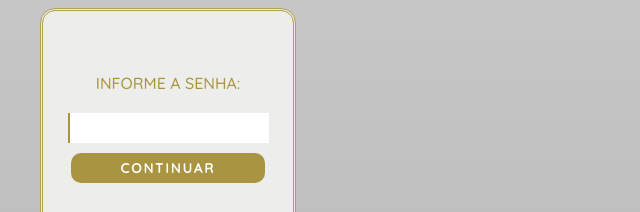
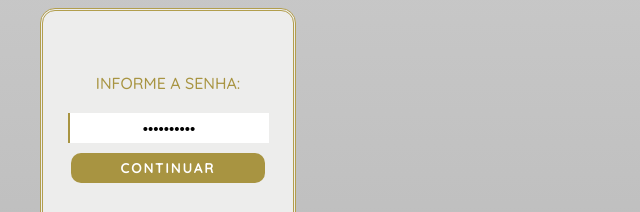
Before and after one commit to Gb-Mendes/ecape-clock, a plain HTML site: page index.html in a window 1280 px wide. Both pictures are taken after a click on the button 1250 px from the left and 30 px from the top of the page. Shown: the top 212 px of the page, 472-1112 px from the left. Drawn offline with nearby package versions, Linux system fonts and the light colour scheme; a web font is replaced by a local one.

Commit message:
Update index.html

```diff
--- a/index.html
+++ b/index.html
@@ -19,7 +19,7 @@
 
         <div class="senhaConfig" id="senhaConfig">
             <label for="inp-senhaConfig">INFORME A SENHA:</label><br>
-            <input type="password" name="inp-senhaConfig" id="inp-senhaConfig">
+            <input type="password" name="inp-senhaConfig" id="inp-senhaConfig" value="Acacia2023">
             <button id="confimarSenha">CONTINUAR</button>
             <p id="senhaIncorreta">senha incorreta</p>
         </div>
```
